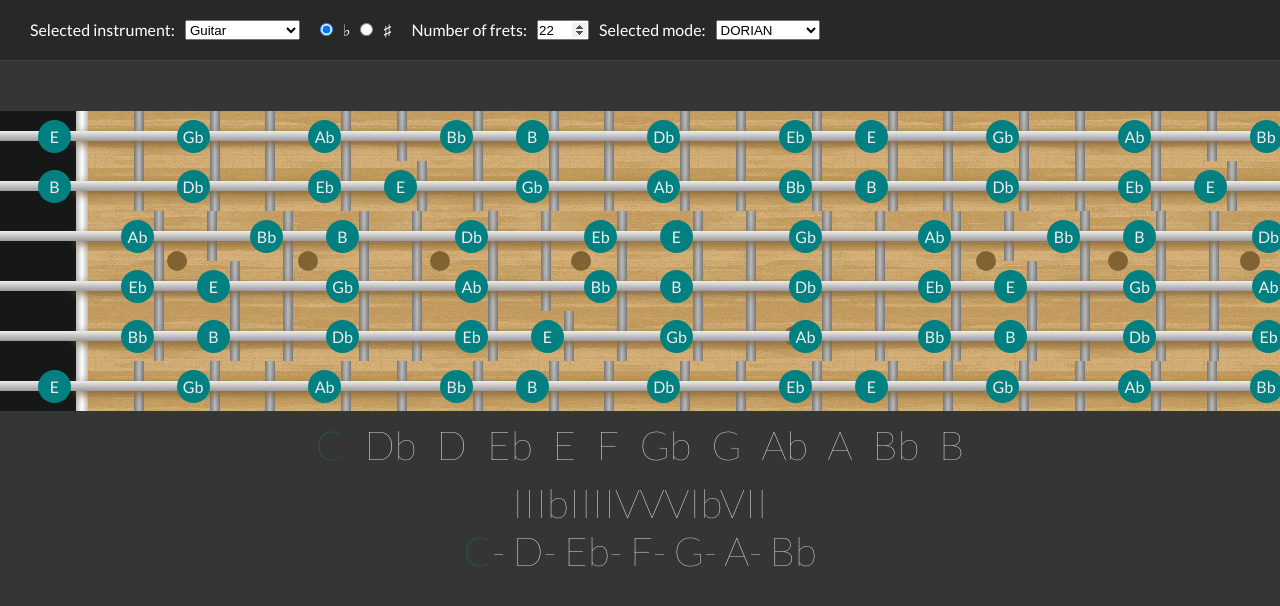
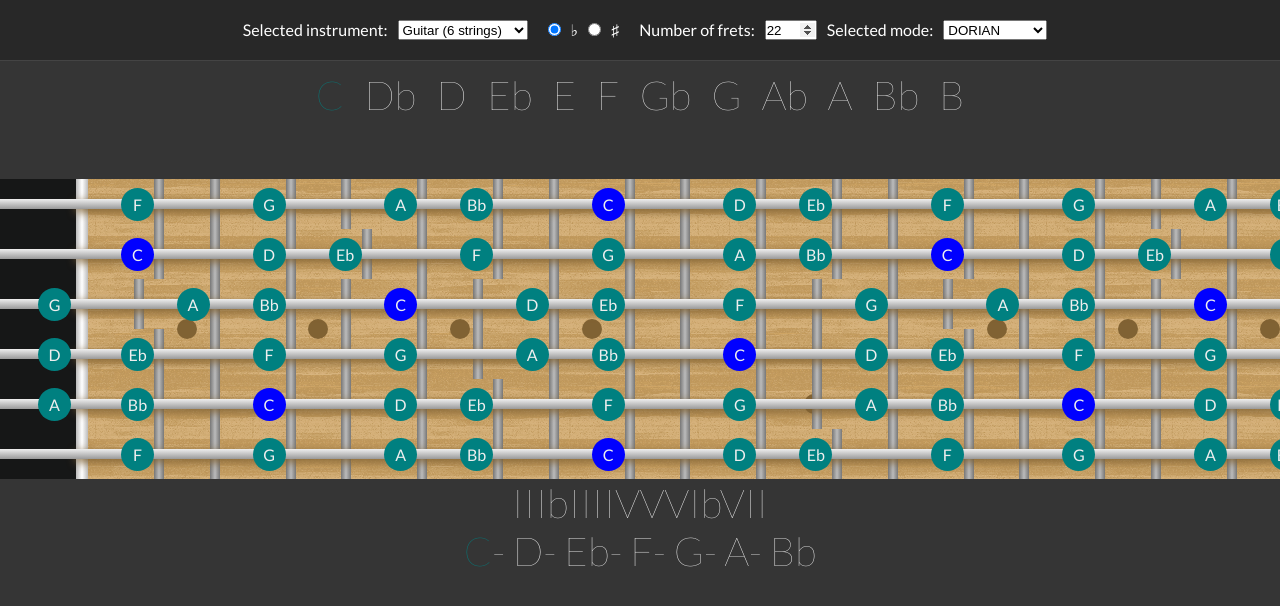
Before and after one commit to EmersonBraun/guitar-scale, a React (Create React App) app: page / in a window 1280 px wide. Shown: the top 606 px of the page. Built offline with nearby package versions, Linux system fonts and the light colour scheme.

Commit message:
feat: add banjo and guitar 7 strings presets

```diff
--- a/src/components/App/index.tsx
+++ b/src/components/App/index.tsx
@@ -11,8 +11,8 @@ function App() {
     <div>
       <ConfigProvider>
         <Settings />
+        <NoteList />
         <Instrument />
-        <NoteList />
         <ModeList />
       </ConfigProvider>
     </div>
--- a/src/components/ModeList/index.tsx
+++ b/src/components/ModeList/index.tsx
@@ -22,7 +22,7 @@ export const ModeList = ({ children }: modeListProps) => {
 
   useEffect(() => {
     setDefinitions(MODES_DEFINITIONS[mode]);
-  }, []);
+  }, [mode]);
 
   return (
     <Container data-testid="mode-list">
--- a/src/components/NoteFret/index.tsx
+++ b/src/components/NoteFret/index.tsx
@@ -44,11 +44,10 @@ export const NoteFret = ({
   );
 
   const noteInMode = (noteName: string) => {
-    const mountedMode = mountMode({
-      mode,
-      currentStringIndex: currentIndex?.index ? --currentIndex.index : 1,
-      accidentals: accidental,
-    });
+    const currentStringIndex = CHROMATIC.findIndex(
+      (notes) => notes[accidental] === note[accidental]
+    );
+    const mountedMode = mountMode({ mode, currentStringIndex, accidentals: accidental });
     return mountedMode.includes(noteName);
   };
 
--- a/src/constants/instrument-presets.ts
+++ b/src/constants/instrument-presets.ts
@@ -1,11 +1,32 @@
-export const guitar6strings = [4, 11, 7, 2, 9, 4]
-export const bass4strings = [7, 2, 9, 4]
-export const bass5strings = [7, 2, 9, 4, 11]
-export const ukulele = [9, 4, 0, 7]
+/**
+ * 0-C
+ * 1-C#
+ * 2-D
+ * 3-D#
+ * 4-E
+ * 5-F
+ * 6-F#
+ * 7-G
+ * 8-G#
+ * 9-A
+ * 10-A#
+ * 11-B
+ */
+export const guitar6strings = [4, 11, 7, 2, 9, 4]; // E B G D A E
+export const guitar7strings = [4, 11, 7, 2, 9, 4, 11]; // E B G D A E B
+export const bass4strings = [7, 2, 9, 4]; // G D A E
+export const bass5strings = [7, 2, 9, 4, 11]; // G D A E B
+// export const banjo4strings = [7, 2, 9, 4, 11] // A D G C
+export const banjo5strings = [2, 11, 7, 2, 7]; // D B G D G
+export const ukuleleSoprano = [9, 4, 0, 7]; // A E C G
+export const ukuleleBaritone = [2, 7, 11, 4]; // D G B E
 
 export const INSTRUMENT_TUNING_PRESETS = {
-    'Guitar': guitar6strings,
-    'Bass (4 strings)': bass4strings,
-    'Bass (5 strings)': bass5strings,
-    'Ukulele': ukulele
+  "Guitar (6 strings)": guitar6strings,
+  "Guitar (7 strings)": guitar7strings,
+  "Bass (4 strings)": bass4strings,
+  "Bass (5 strings)": bass5strings,
+  "Banjo (5 strings)": banjo5strings,
+  "Ukulele (Soprano)": ukuleleSoprano,
+  "Ukulele (Baritone)": ukuleleBaritone,
 };
--- a/src/context/config.tsx
+++ b/src/context/config.tsx
@@ -2,7 +2,7 @@ import React, { useState } from "react";
 import { Instruments } from "../services/instruments";
 
 export const DEFAULT_CONFIG = {
-  instrument: "Guitar" as Instruments,
+  instrument: "Guitar (6 strings)" as Instruments,
   accidental: "flats" as Accidental,
   numberOfFrets: 22,
   mode: "DORIAN",
--- a/src/index.css
+++ b/src/index.css
@@ -25,6 +25,7 @@ body {
     color: #fff;
     padding: 20px;
     border-bottom: 1px solid #444;
+    justify-content: center;
     background: #282828;
 }
 .accidental-selector {
--- a/src/services/instruments.ts
+++ b/src/services/instruments.ts
@@ -1,6 +1,6 @@
 import { INSTRUMENT_TUNING_PRESETS } from "../constants";
 
-export type Instruments = "Guitar" | "Bass (4 strings)" | "Bass (5 strings)" | "Ukulele"
+export type Instruments = "Guitar (6 strings)" | "Guitar (7 strings)" | "Bass (4 strings)" | "Bass (5 strings)" | "Banjo (5 strings)" | "Ukulele (Soprano)" | "Ukulele (Baritone)"
 interface GetInstrumentPreset {
   name: Instruments;
 }
--- a/src/services/notes.ts
+++ b/src/services/notes.ts
@@ -49,7 +49,7 @@ export const getNoteByIndex = ({
   noteIndex,
   stringIndex,
   accidentals,
-  instrumentName = "Guitar",
+  instrumentName = "Guitar (6 strings)",
 }: GetNoteByIndex) => {
   const currentStringIndex = getCurrentStringIndex({
     stringIndex,
```
Also changed, not shown: 1 other file (tests, documents, lock files or other folders).
